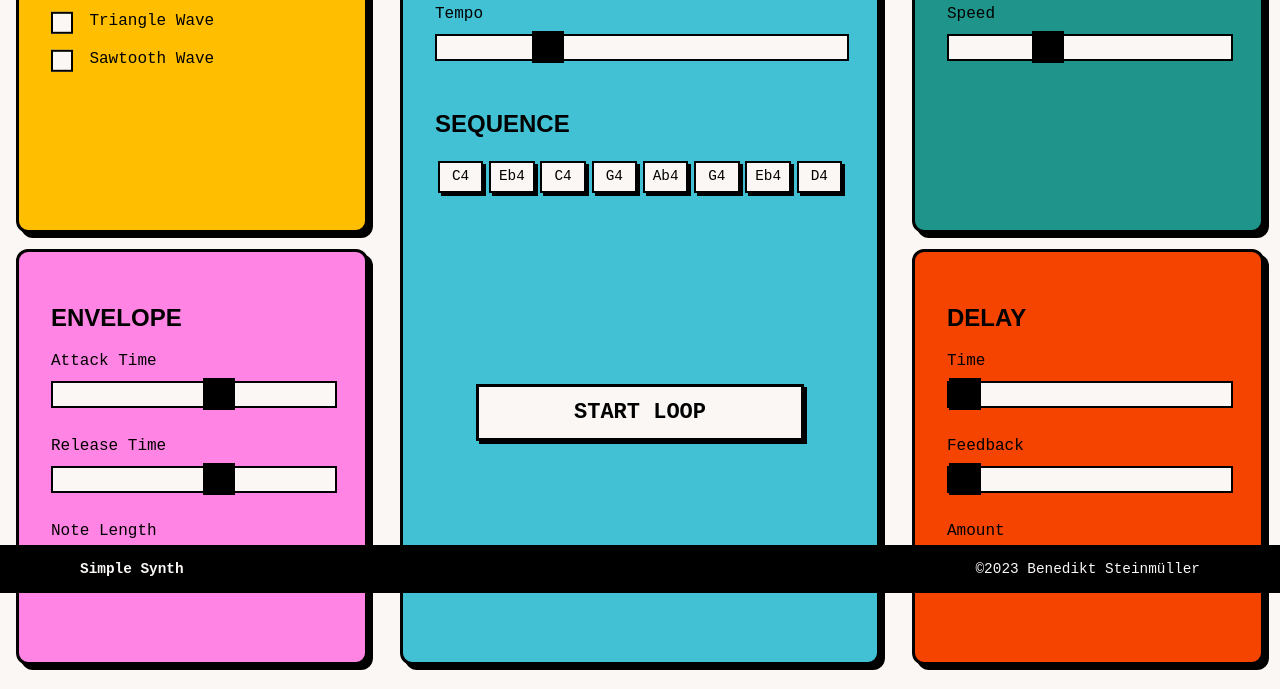
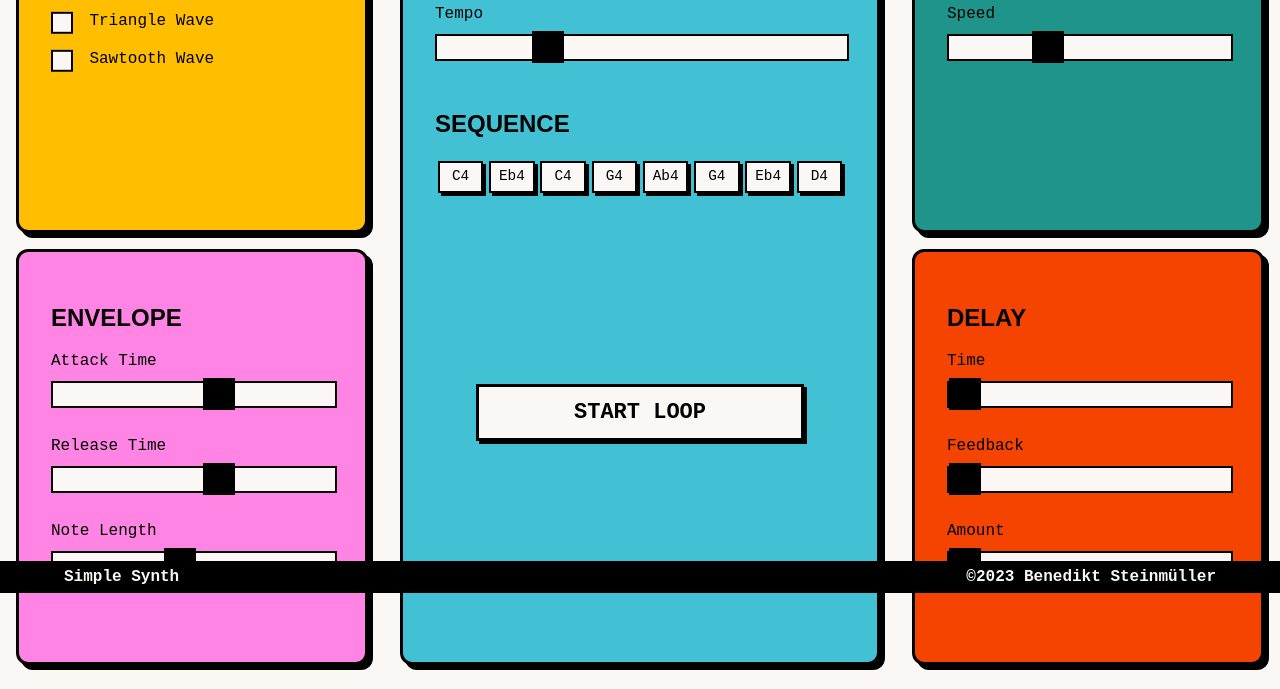
Before and after one commit to benni-dev-ux/simple-neo-synth, a plain HTML site: page index.html in a window 1280 px wide. Shown: the part 207-896 px from the top of the page. Drawn offline with Linux system fonts and the light colour scheme.

Commit message:
styled footer

```diff
--- a/index.html
+++ b/index.html
@@ -91,13 +91,14 @@
 
     <footer>
         <span>
-            <b>Simple Synth</b>
+            Simple Synth
         </span>
         <span>
             ©2023 Benedikt Steinmüller
+        </span>
+
     </footer>
 
-    </span>
 
 
 
--- a/styles.css
+++ b/styles.css
@@ -232,14 +232,15 @@ input[type="radio"]:checked::before {
 
 footer {
   display: flex;
-  flex-direction: row;
   justify-content: space-between;
-  background-color: var(--border);
+  align-items: center;
+  background-color: black;
   color: var(--neutral-bg);
-  font-size: 0.9rem;
-  padding-left: 5rem;
-  padding-right: 5rem;
-  position: fixed;
+  font-size: 1rem;
+  padding-left: 5%;
+  padding-right: 5%;
+  font-weight: 700;
+  height: 1rem;
 }
 
 @media only screen and (max-width: 62em) {
@@ -260,7 +261,9 @@ footer {
     margin-bottom: 10rem;
   }
   footer {
-    font-size: 1.6rem;
+    position: fixed;
+    font-size: 1.3rem;
+    height: 1.6rem;
   }
   body {
     margin-bottom: 0;
```
